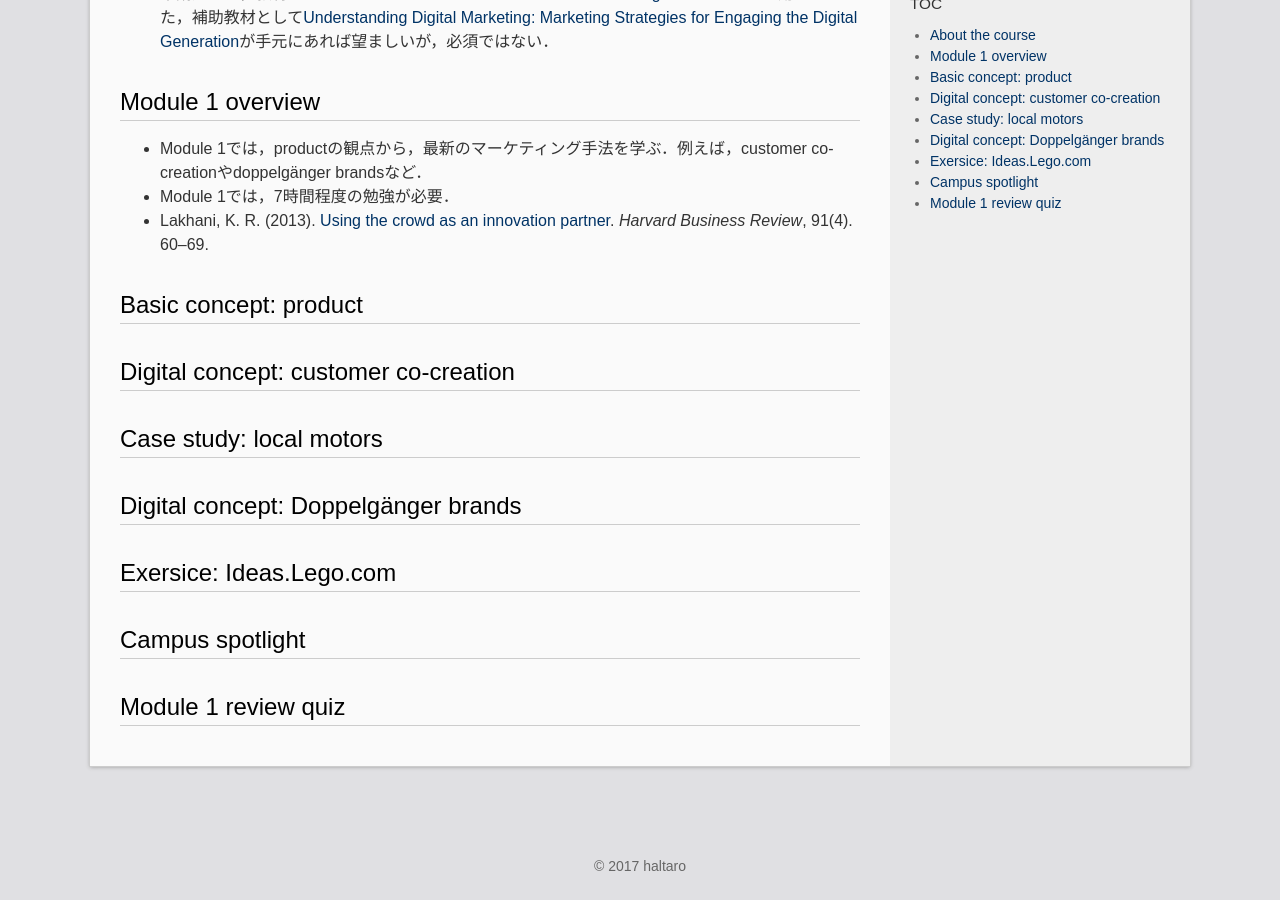
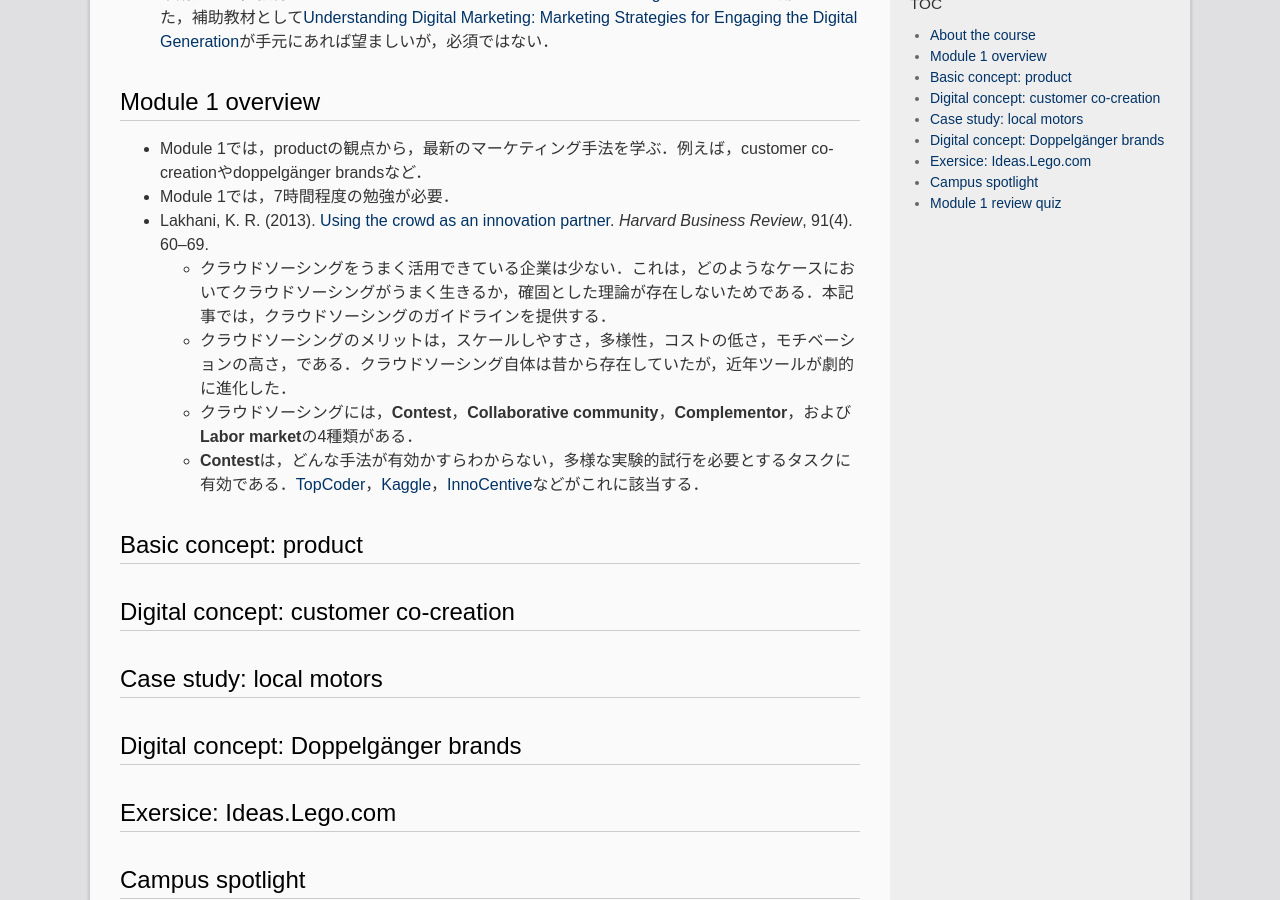
Before and after one commit to madoreenu/haltaro.github.io, a Jekyll site: the page built from _posts/2017-11-08-digital-marketing-1.md, in a window 1280 px wide and 900 px high, scrolled down 602 px. Built offline with Jekyll 4.4.1, drawn with Linux system fonts in a browser that asks for light colours.

Commit message:
Add lines for reading material

```diff
--- a/_posts/2017-11-08-digital-marketing-1.md
+++ b/_posts/2017-11-08-digital-marketing-1.md
@@ -19,6 +19,11 @@ categories:
 * Module 1では，productの観点から，最新のマーケティング手法を学ぶ．例えば，customer co-creationやdoppelgänger brandsなど．
 * Module 1では，7時間程度の勉強が必要．
 * Lakhani, K. R. (2013). [Using the crowd as an innovation partner](https://hbr.org/2013/04/using-the-crowd-as-an-innovation-partner). *Harvard Business Review*, 91(4). 60–69.
+  * クラウドソーシングをうまく活用できている企業は少ない．これは，どのようなケースにおいてクラウドソーシングがうまく生きるか，確固とした理論が存在しないためである．本記事では，クラウドソーシングのガイドラインを提供する．
+  * クラウドソーシングのメリットは，スケールしやすさ，多様性，コストの低さ，モチベーションの高さ，である．クラウドソーシング自体は昔から存在していたが，近年ツールが劇的に進化した．
+  * クラウドソーシングには，**Contest**，**Collaborative community**，**Complementor**，および**Labor market**の4種類がある．
+  * **Contest**は，どんな手法が有効かすらわからない，多様な実験的試行を必要とするタスクに有効である．[TopCoder](https://www.topcoder.com/)，[Kaggle](https://www.kaggle.com/)，[InnoCentive](https://www.innocentive.com/)などがこれに該当する．
+
 
 # Basic concept: product
 
```
Also changed, not shown: 2 other files.
